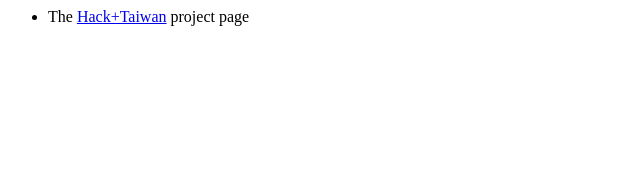
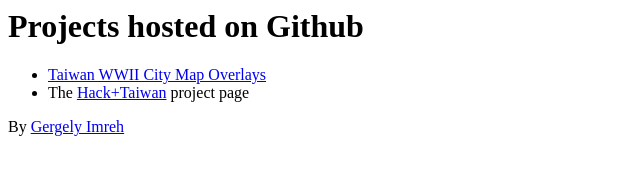
Before and after one commit to imrehg/imrehg.github.io, a plain HTML site: page index.html in a window 1280 px wide. Shown: the whole page, without its empty margins (0-640 px from the left). Drawn offline with Linux system fonts and the light colour scheme.

Commit message:
page update

```diff
--- a/index.html
+++ b/index.html
@@ -1,8 +1,24 @@
 <html>
+	<head>
+		<title>Projects hosted on Github - Gergely Imreh</title>
+	</head>
+	<body>
+		<h1>Projects hosted on Github</h1>
 
-<body>
-<ul>
- <li>The <a href="http://hacktaiwan.github.com">Hack+Taiwan</a> project page</li>
-</ul>
-</body>
+		<ul>
+			<li><a href="/taiwanmap/">Taiwan WWII City Map Overlays</a></li>
+			<li>The <a href="http://hacktaiwan.github.com">Hack+Taiwan</a> project page</li>
+		</ul>
+
+		<p>By <a href="https://gergely.imreh.net">Gergely Imreh</a></p>
+
+		<script>
+		(function(i,s,o,g,r,a,m){i['GoogleAnalyticsObject']=r;i[r]=i[r]||function(){
+			(i[r].q=i[r].q||[]).push(arguments)},i[r].l=1*new Date();a=s.createElement(o),
+			m=s.getElementsByTagName(o)[0];a.async=1;a.src=g;m.parentNode.insertBefore(a,m)
+		})(window,document,'script','//www.google-analytics.com/analytics.js','ga');
+		ga('create', 'UA-12127510-16', 'auto');
+		ga('send', 'pageview');
+		</script>
+	</body>
 </html>
```
